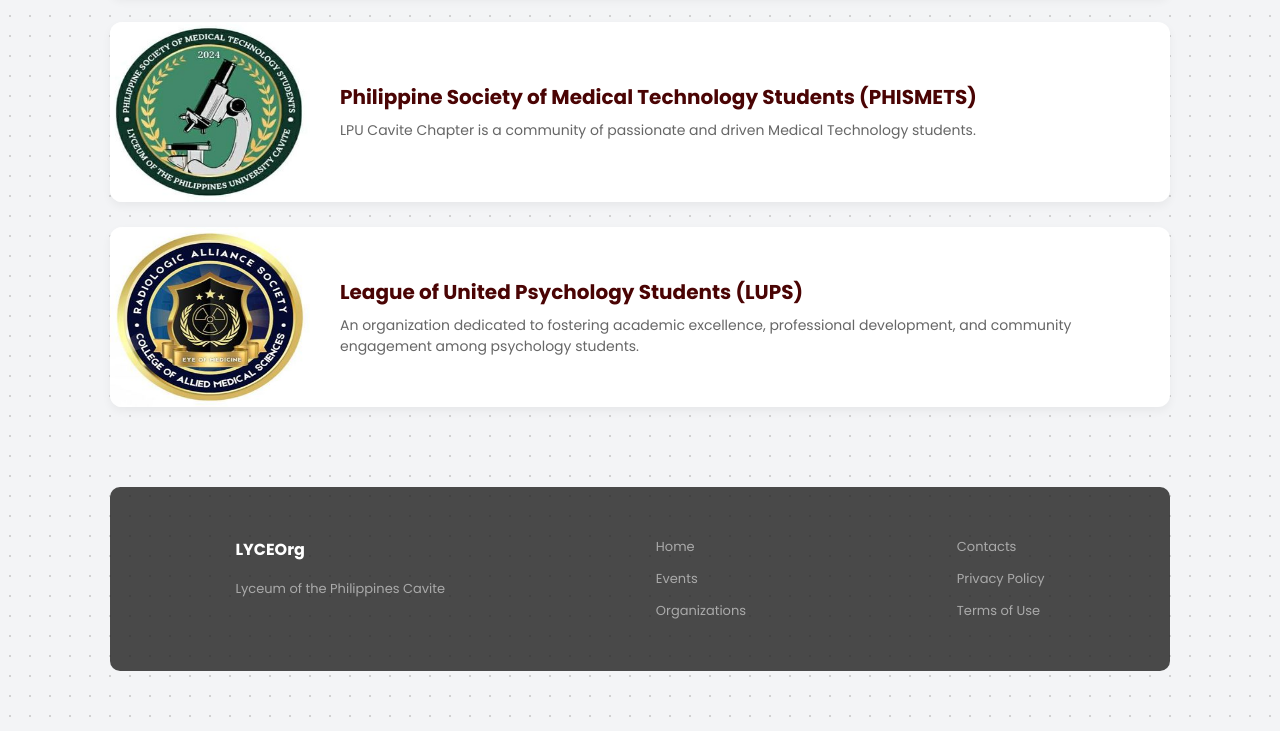
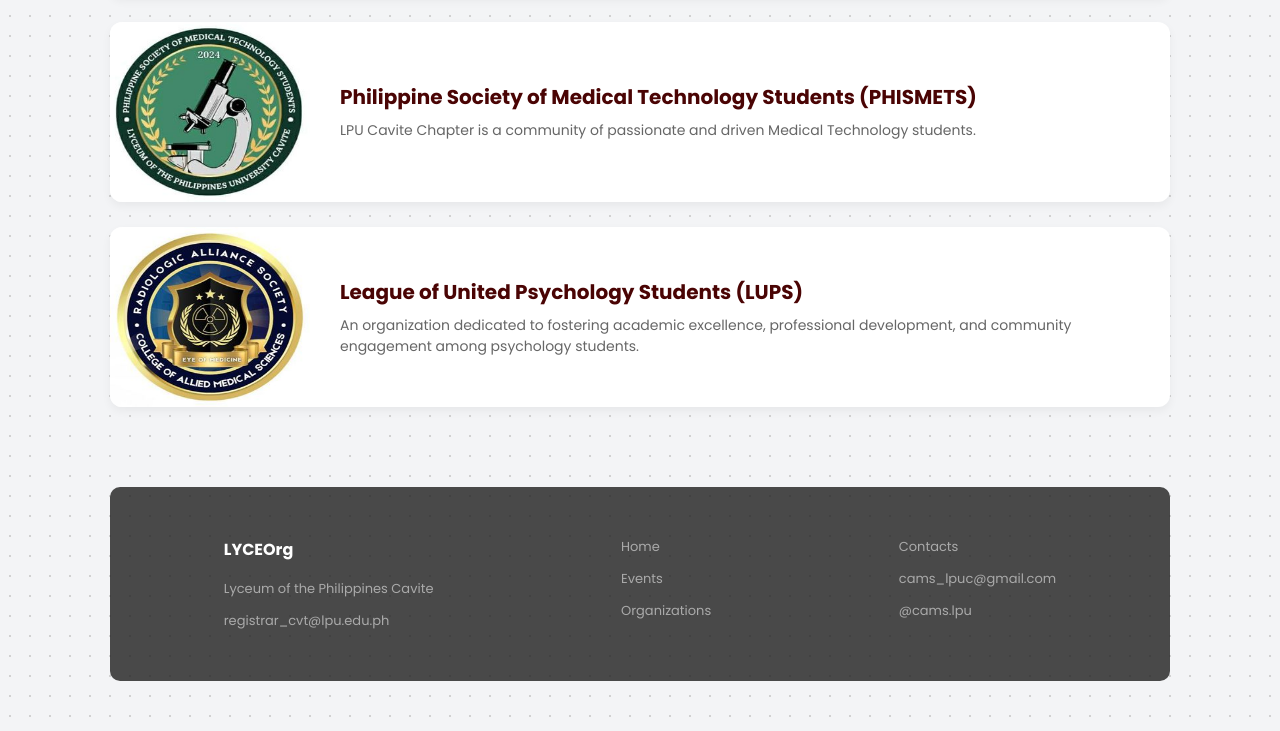
Before and after one commit to benbenben-gif/LYCEorg, a plain HTML site: page CAMS_WEBPAGE7.html in a window 1280 px wide. Shown: the part 2734-3465 px from the top of the page. Drawn offline with Linux system fonts and the light colour scheme.

Commit message:
Update CAMS_WEBPAGE7.html

```diff
--- a/CAMS_WEBPAGE7.html
+++ b/CAMS_WEBPAGE7.html
@@ -112,16 +112,17 @@
             <div class="col">
                 <strong>LYCEOrg</strong>
                 <p>Lyceum of the Philippines Cavite</p>
+                <a>registrar_cvt@lpu.edu.ph</a>
             </div>
             <div class="col">
-                <p>Home</p>
-                <p>Events</p>
-                <p>Organizations</p>
+                <a>Home</a>
+                <a>Events</a>
+                <a>Organizations</a>
             </div>
             <div class="col">
-                <p>Contacts</p>
-                <p>Privacy Policy</p>
-                <p>Terms of Use</p>
+                <a>Contacts</a>
+                <a>cams_lpuc@gmail.com</a>
+                <a>@cams.lpu</a>
             </div>
         </div>
 
```
